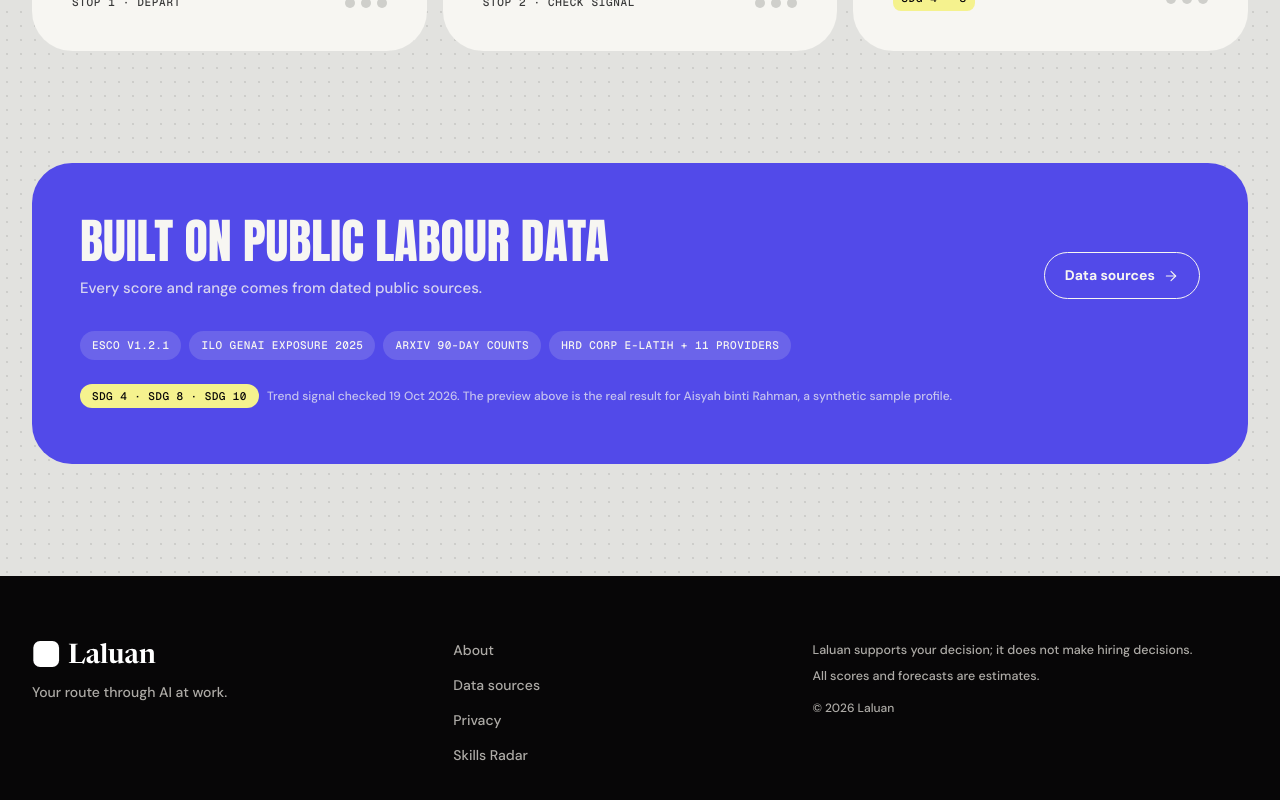
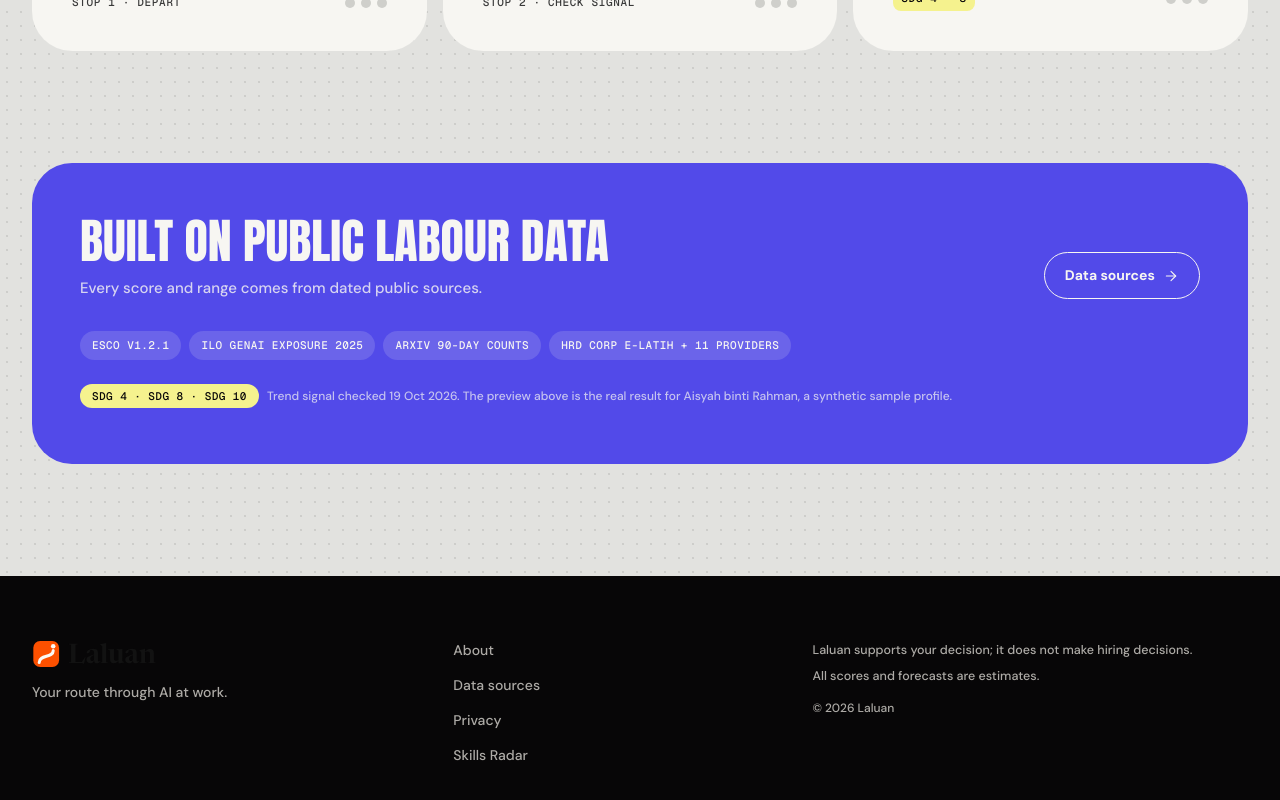
Before and after one commit to Jie-coder/hoo-lee-sheet-sdc2026, a Next.js app: page / in a window 1280 px wide. Shown: the part 1535-2335 px from the top of the page. Built offline with nearby package versions, Linux system fonts and the light colour scheme.

Commit message:
Footer: use the header's Ember Laluan logo unchanged
Replace the brightness-0 invert filter (rendered a white square) with the
same /brand/laluan-logo-ember.svg asset and size (125x28) the header uses,
shared via LOGO_SRC. Adds a footer logo test.

```diff
--- a/src/components/site-footer.tsx
+++ b/src/components/site-footer.tsx
@@ -3,6 +3,9 @@
 
 import Link from "next/link";
 import { useT } from "@/lib/i18n";
+
+/** The header's logo asset, reused unchanged in the footer. */
+export const LOGO_SRC = "/brand/laluan-logo-ember.svg";
 
 export const FOOTER_LINKS = [
   { href: "/about", key: "footer.about" },
@@ -18,9 +21,9 @@ export function SiteFooter() {
     <footer className="w-full bg-obsidian text-[#F4F1EA]">
       <div className="mx-auto grid max-w-[1440px] grid-cols-1 gap-8 px-4 py-16 sm:px-6 md:grid-cols-[1.2fr_1fr_1.4fr] md:gap-12 md:px-8">
         <div>
-          {/* Official wordmark. next/image refuses SVG without extra config. */}
+          {/* Same Ember logo as the header, original colours. next/image refuses SVG without extra config. */}
           {/* eslint-disable-next-line @next/next/no-img-element */}
-          <img src="/brand/laluan-logo.svg" alt="Laluan" width={125} height={28} className="h-7 w-[125px] brightness-0 invert" />
+          <img src={LOGO_SRC} alt={t("header.logoAlt")} width={125} height={28} className="h-7 w-[125px]" />
           <p className="mt-3.5 text-[14px] text-[#F4F1EA]/70">{t("footer.tagline")}</p>
         </div>
 
--- a/src/components/site-header.tsx
+++ b/src/components/site-header.tsx
@@ -8,6 +8,7 @@ import { usePathname } from "next/navigation";
 import { motion } from "framer-motion";
 import { cn } from "@/lib/utils";
 import { SITE_LOCALES, useT } from "@/lib/i18n";
+import { LOGO_SRC } from "@/components/site-footer";
 
 const STEPS = [
   { id: "profile" },
@@ -41,7 +42,7 @@ export function SiteHeader() {
         <Link href="/" className="shrink-0" aria-label={t("header.homeAria")}>
           {/* Official wordmark. next/image refuses SVG without extra config. */}
           {/* eslint-disable-next-line @next/next/no-img-element */}
-          <img src="/brand/laluan-logo-ember.svg" alt={t("header.logoAlt")} width={125} height={28} className="h-7 w-[125px]" />
+          <img src={LOGO_SRC} alt={t("header.logoAlt")} width={125} height={28} className="h-7 w-[125px]" />
         </Link>
 
         {!onFlow && (
```
Also changed, not shown: 1 other file (tests, documents, lock files or other folders).
